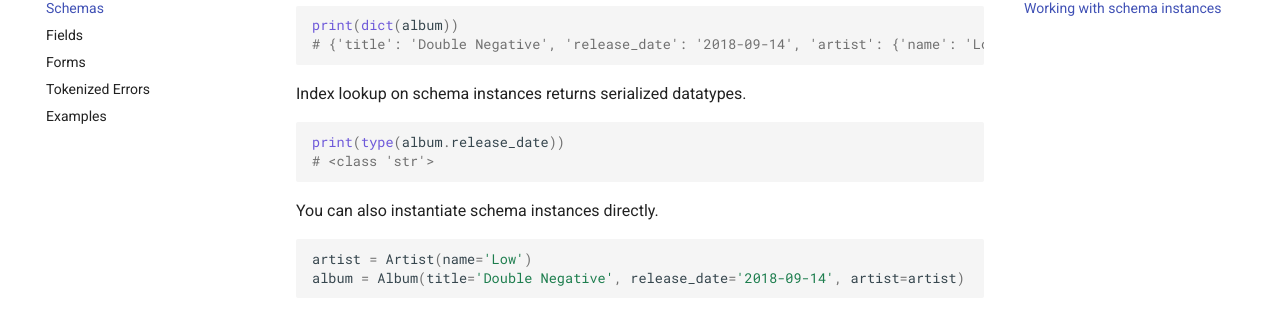
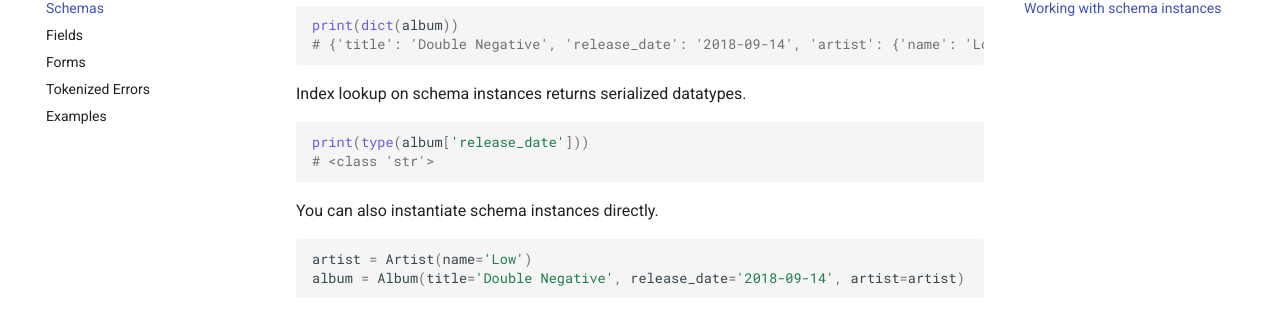
Before and after one commit to encode/typesystem, an MkDocs documentation site: the page built from docs/schemas.md, in a window 1280 px wide and 900 px high, scrolled down 1896 px. Shown: the part 127-445 px from the top of the window. Built offline with MkDocs 1.6.1 and Material for MkDocs 9.7.7, drawn with Linux system fonts in a browser that asks for light colours; comment, search, counter and statistics services are not loaded.

Commit message:
Fix copy+paste typo

````diff
--- a/docs/schemas.md
+++ b/docs/schemas.md
@@ -105,7 +105,7 @@ print(dict(album))
 Index lookup on schema instances returns serialized datatypes.
 
 ```python
-print(type(album.release_date))
+print(type(album['release_date']))
 # <class 'str'>
 ```
 
````
